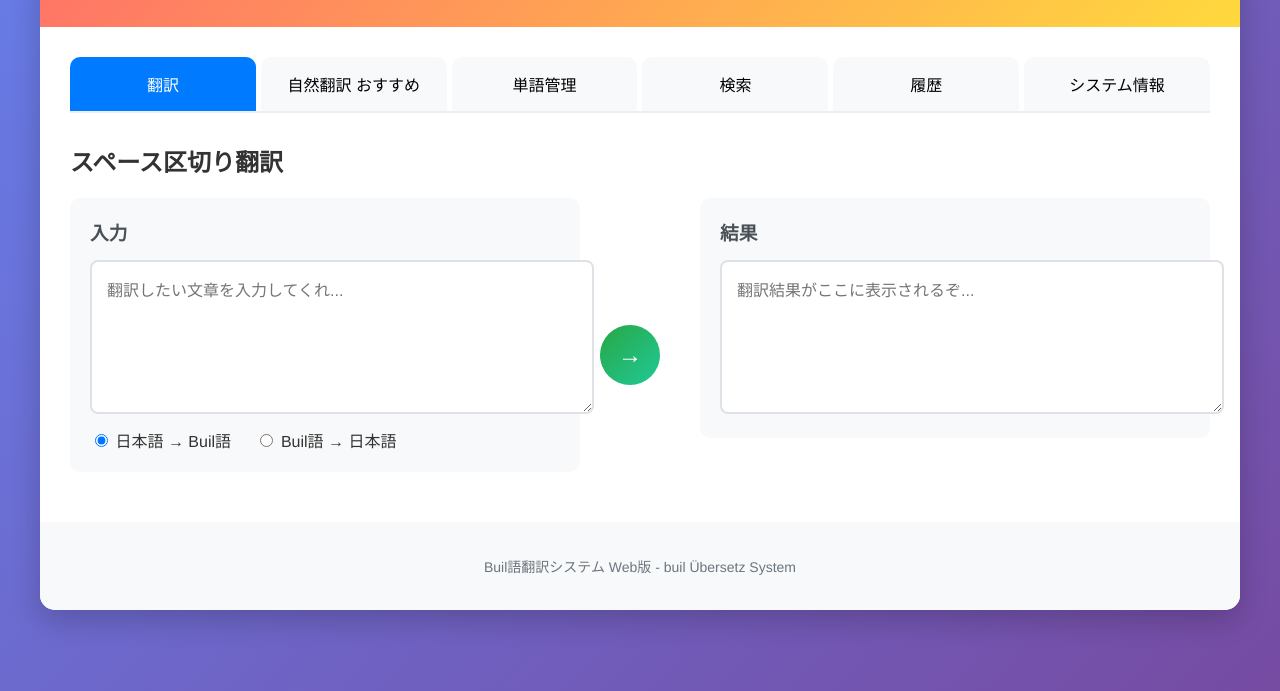
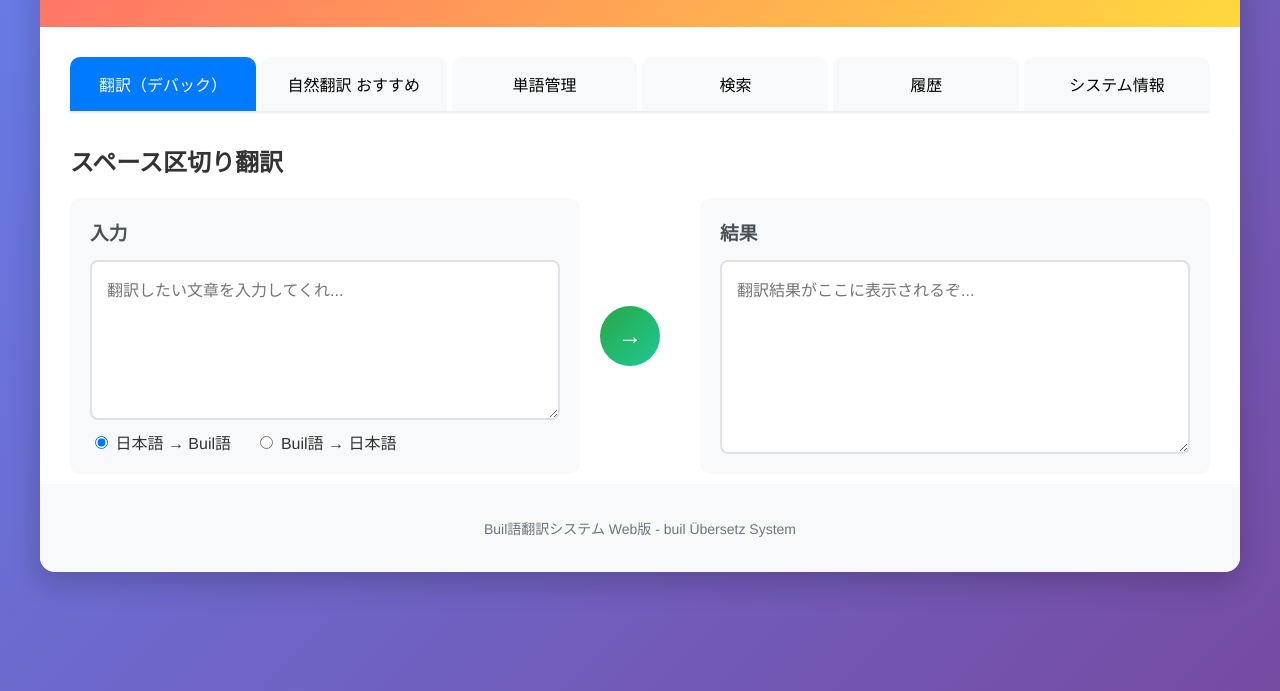
Before and after one commit to hoshigon/test2, a plain HTML site: page index.html in a window 1280 px wide. Shown: the part 149-840 px from the top of the page. Drawn offline with Linux system fonts and the light colour scheme.

Commit message:
Update index.html

```diff
--- a/index.html
+++ b/index.html
@@ -265,6 +265,9 @@
             background: #f8f9fa;
             border-radius: 10px;
             padding: 20px;
+            display: flex;
+            flex-direction: column;
+            height: 100%;
         }
 
         .input-section h3, .output-section h3 {
@@ -282,6 +285,8 @@
             resize: vertical;
             font-family: inherit;
             transition: border-color 0.3s ease;
+            box-sizing: border-box;
+            flex: 1;
         }
 
         /* 入力エリアのレスポンシブ調整 */
@@ -649,7 +654,7 @@
 
         <div class="main-content">
             <div class="tab-container">
-                <button class="tab active" onclick="showTab('translate')">翻訳</button>
+                <button class="tab active" onclick="showTab('translate')">翻訳（デバック）</button>
                 <button class="tab" onclick="showTab('natural')">自然翻訳 おすすめ</button>
                 <button class="tab" onclick="showTab('words')">単語管理</button>
                 <button class="tab" onclick="showTab('search')">検索</button>
```
